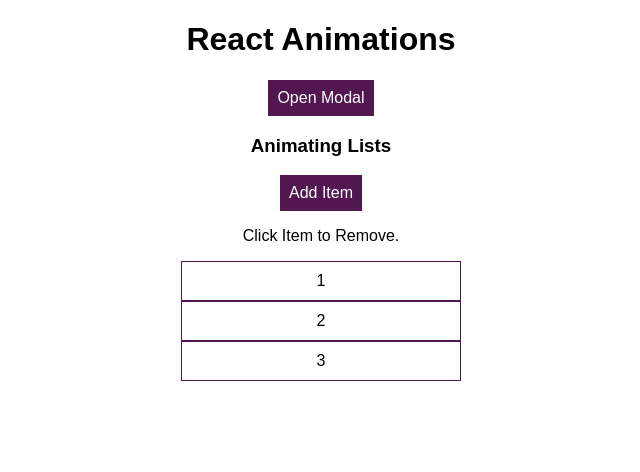
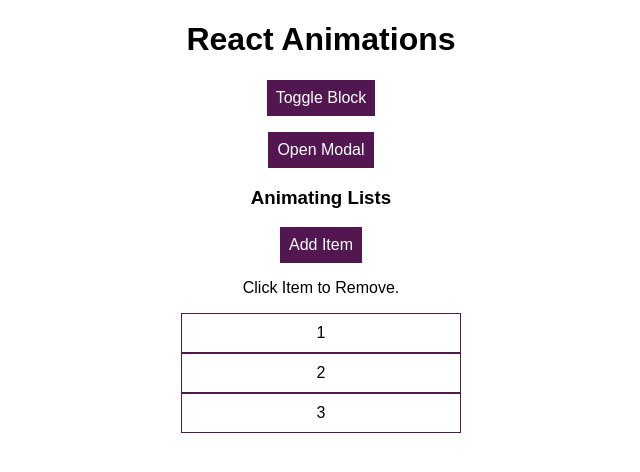
Before and after one commit to zmarkoni/react-the-complete-guide-animations, a React (Create React App) app: page / in a window 1280 px wide. Shown: the top 472 px of the page, without its empty margins (319-959 px from the left). Built offline with nearby package versions, Linux system fonts and the light colour scheme.

Commit message:
Using react-transition-group/Transition

```diff
--- a/package.json
+++ b/package.json
@@ -12,5 +12,8 @@
 		"build": "react-scripts build",
 		"test": "react-scripts test --env=jsdom",
 		"eject": "react-scripts eject"
+	},
+	"devDependencies": {
+		"react-transition-group": "^2.9.0"
 	}
 }
--- a/src/App.js
+++ b/src/App.js
@@ -1,4 +1,5 @@
 import React, { Component } from 'react';
+import Transition from 'react-transition-group/Transition';
 
 import './App.css';
 import Modal from './components/Modal/Modal';
@@ -8,6 +9,7 @@
 class App extends Component {
 	state = {
 		modalIsOpen: false,
+		showBlock: false,
 	};
 
 	showModal = () => {
@@ -26,13 +28,55 @@
 		return (
 			<div className="App">
 				<h1>React Animations</h1>
-				<Modal show={this.state.modalIsOpen} closed={this.closeModal} />
+				<section>
+					<button
+						className="Button"
+						onClick={() =>
+							this.setState((prevState) => ({
+								showBlock: !prevState.showBlock,
+							}))
+						}
+					>
+						Toggle Block
+					</button>
+					<p></p>
+					<Transition
+						in={this.state.showBlock}
+						timeout={500}
+						mountOnEnter
+						unmountOnExit
+					>
+						{(state) => (
+							<div
+								style={{
+									backgroundColor: 'red',
+									width: 100,
+									height: 100,
+									margin: 'auto',
+									transition: 'opacity 1s ease-out',
+									opacity: (state === 'exiting' ? 0 : 1),
+								}}
+							>
+								I'm a fade Transition!
+							</div>
+						)}
+					</Transition>
+				</section>
+				<section>
+					<p></p>
+					<Modal
+						show={this.state.modalIsOpen}
+						closed={this.closeModal}
+					/>
 					<Backdrop show={this.state.modalIsOpen} />
 					<button className="Button" onClick={this.showModal}>
 						Open Modal
 					</button>
+				</section>
+				<section>
 					<h3>Animating Lists</h3>
 					<List />
+				</section>
 			</div>
 		);
 	}
--- a/src/components/Modal/Modal.css
+++ b/src/components/Modal/Modal.css
@@ -9,6 +9,7 @@
 	top: 30%;
 	left: 25%;
 	width: 50%;
+	z-index: -1;
 	/* transition: all 0.3s ease-out;  */
 }
 
@@ -39,6 +40,7 @@
 	100% {
 		opacity: 1;
 		transform: translateY(0);
+		color: green;
 	}
 }
 
```
Also changed, not shown: 1 other file (tests, documents, lock files or other folders). Lines whose indentation alone changed are shown as unchanged.
